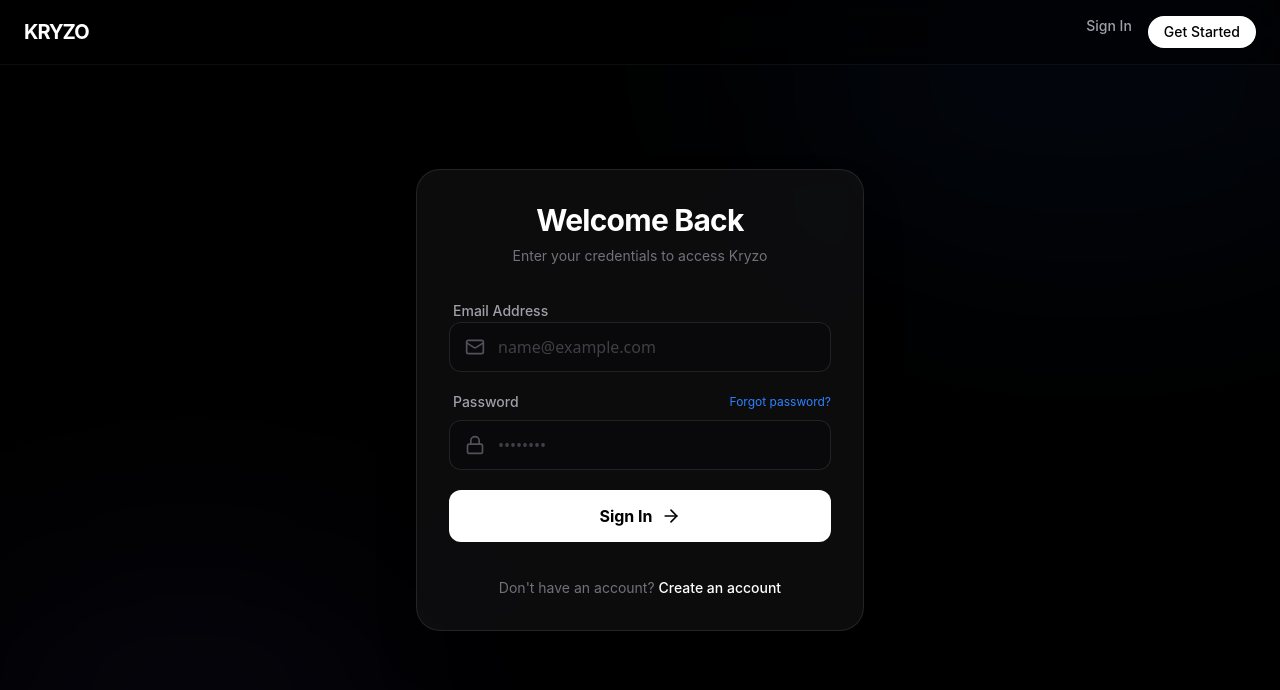
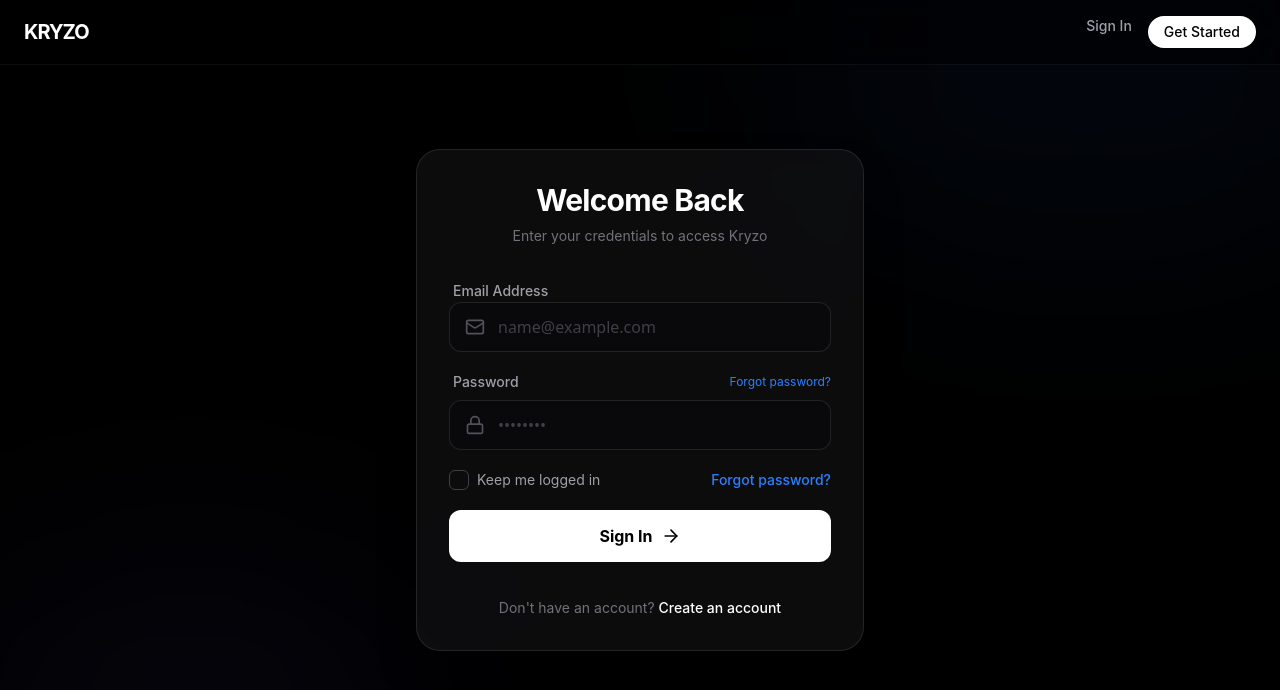
Before and after one commit to Awanish9230/Kryzo, a React (Vite) app in the folder client/: page /login in a window 1280 px wide. Shown: the top 690 px of the page. Built offline with nearby package versions, Linux system fonts and the light colour scheme.

Commit message:
feat: implement user authentication with register/login endpoints, AuthContext, and Login UI

```diff
--- a/client/src/context/AuthContext.jsx
+++ b/client/src/context/AuthContext.jsx
@@ -15,8 +15,8 @@
         setLoading(false);
     }, []);
 
-    const login = async (email, password) => {
-        const { data } = await api.post('/auth/login', { email, password });
+    const login = async (email, password, rememberMe) => {
+        const { data } = await api.post('/auth/login', { email, password, rememberMe });
         localStorage.setItem('user', JSON.stringify(data));
         setUser(data);
         return data;
--- a/client/src/pages/Login.jsx
+++ b/client/src/pages/Login.jsx
@@ -2,11 +2,12 @@
 import { useNavigate, Link } from 'react-router-dom';
 import AuthContext from '../context/AuthContext';
 import { motion } from 'framer-motion';
-import { Lock, Mail, ArrowRight } from 'lucide-react';
+import { Lock, Mail, ArrowRight, Check } from 'lucide-react';
 
 const Login = () => {
     const [email, setEmail] = useState('');
     const [password, setPassword] = useState('');
+    const [rememberMe, setRememberMe] = useState(false);
     const { login, user } = useContext(AuthContext);
     const navigate = useNavigate();
     const [error, setError] = useState('');
@@ -24,7 +25,7 @@
         setError('');
         setLoading(true);
         try {
-            await login(email, password);
+            await login(email, password, rememberMe);
         } catch (err) {
             setError(err.response?.data?.message || 'Invalid email or password');
         } finally {
@@ -94,6 +95,22 @@
                             </div>
                         </div>
 
+                        <div className="flex items-center justify-between">
+                            <label className="flex items-center gap-2 cursor-pointer group">
+                                <div className={`w-5 h-5 rounded-md border flex items-center justify-center transition-all ${rememberMe ? 'bg-blue-600 border-blue-600' : 'bg-transparent border-zinc-700 group-hover:border-zinc-500'}`}>
+                                    {rememberMe && <Check size={14} className="text-white" />}
+                                </div>
+                                <input
+                                    type="checkbox"
+                                    className="hidden"
+                                    checked={rememberMe}
+                                    onChange={(e) => setRememberMe(e.target.checked)}
+                                />
+                                <span className="text-sm text-zinc-400 group-hover:text-zinc-300 transition-colors">Keep me logged in</span>
+                            </label>
+                            <button type="button" className="text-sm font-medium text-blue-500 hover:text-blue-400 transition-colors">Forgot password?</button>
+                        </div>
+
                         <button
                             type="submit"
                             disabled={loading}
```
Also changed, not shown: 1 other file (tests, documents, lock files or other folders).
